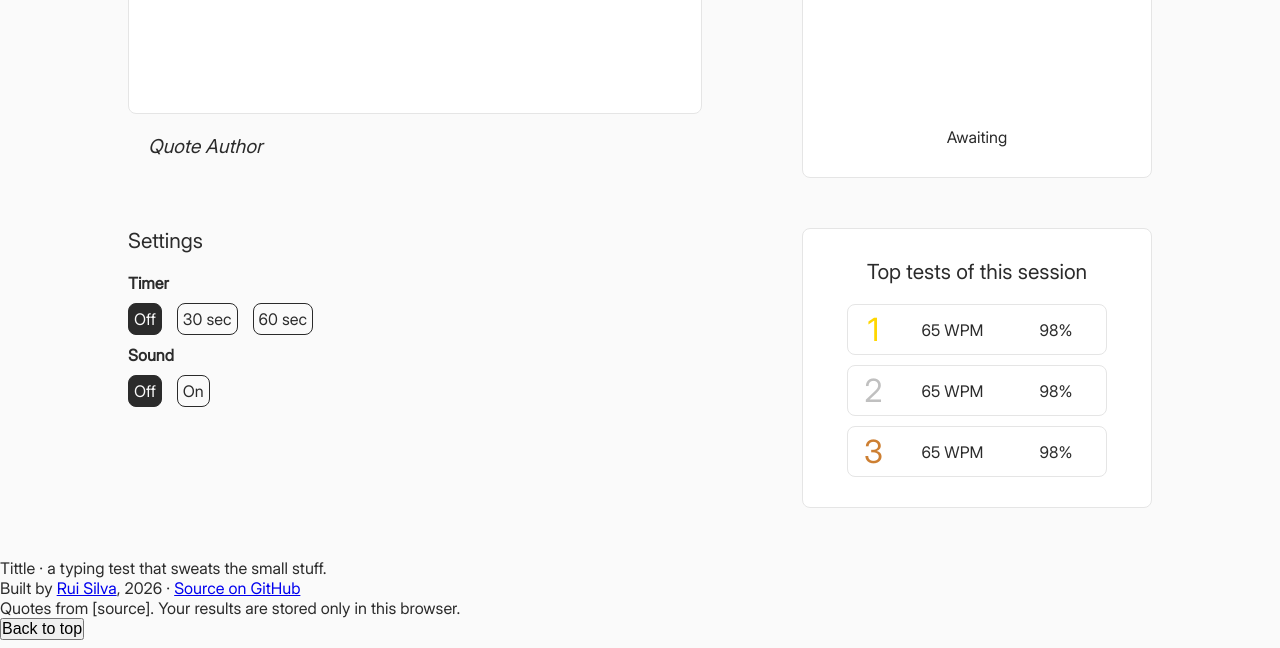
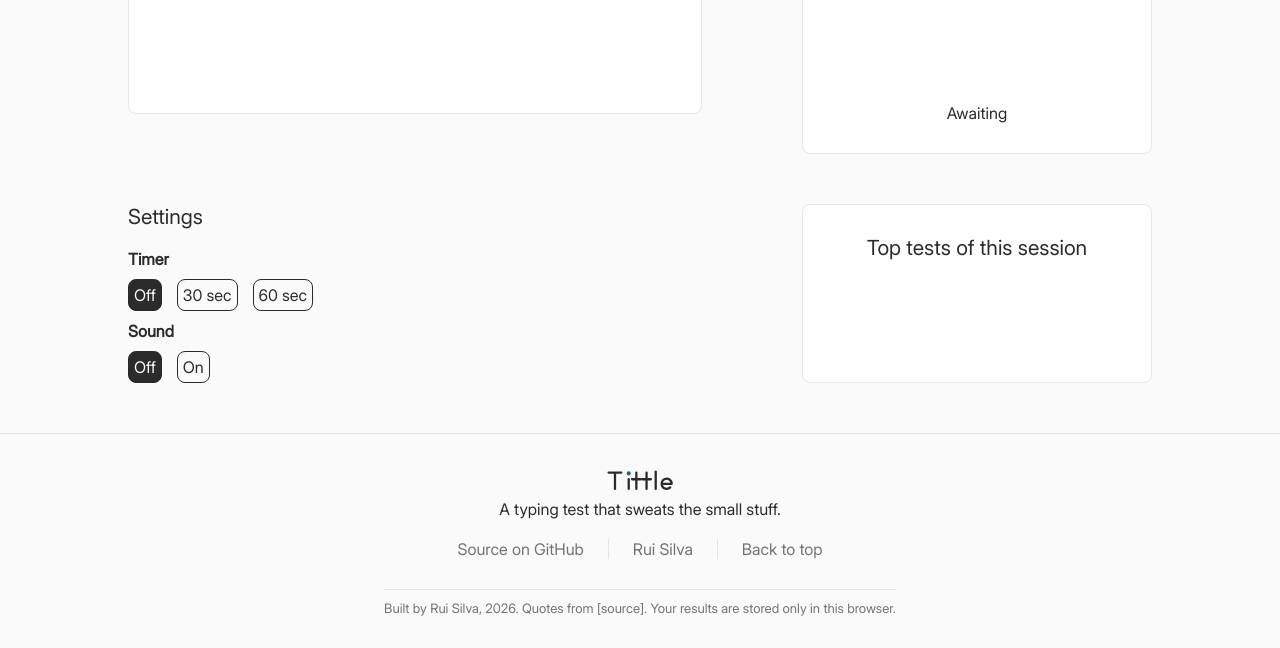
Before and after one commit to Rui-S13/Tittle-Typing-Test, a plain HTML site: page index.html in a window 1280 px wide. Shown: the part 400-1048 px from the top of the page. Drawn offline with Linux system fonts and the light colour scheme.

Commit message:
Style_FOOTER: Style the footer and add the websites' logo

```diff
--- a/index.html
+++ b/index.html
@@ -77,7 +77,7 @@
                 <div id="test_quote"></div>
                 <p id="test_guide">Press ENTER to begin the test</p>
             </div>
-            <p id="quote_author">Quote Author</p>
+            <p id="quote_author"></p>
             <textarea name="test_input" id="test_input" autocomplete="off" autocorrect="off" autocapitalize="off"
                 spellcheck="false" disabled></textarea>
         </section>
@@ -139,33 +139,36 @@
         <section id="session_top_3">
             <h2>Top tests of this session</h2>
             <ol id="session_top_3_list">
-                <li class="top_test">
-                    <span class="top_test_position" data-position="1">1</span>
-                    <span class="top_test_stat">65 WPM</span>
-                    <span class="top_test_stat">98%</span>
-                </li>
-                <li class="top_test">
-                    <span class="top_test_position" data-position="2">2</span>
-                    <span class="top_test_stat">65 WPM</span>
-                    <span class="top_test_stat">98%</span>
-                </li>
-                <li class="top_test">
-                    <span class="top_test_position" data-position="3">3</span>
-                    <span class="top_test_stat">65 WPM</span>
-                    <span class="top_test_stat">98%</span>
-                </li>
+
             </ol>
         </section>
     </main>
 
     <footer>
-        <p>Tittle · a typing test that sweats the small stuff.</p>
-        <p>
-            Built by <a href="https://github.com/Rui-S13">Rui Silva</a>, 2026 ·
+        <div id="footer_brand">
+            <svg id="footer_logo" viewBox="0 0 280 110" role="img" aria-hidden="true">
+                <g fill="none" stroke="currentColor" stroke-width="9" stroke-linecap="round" stroke-linejoin="round">
+                    <path d="M18 26H68M43 26V90" />
+                    <path d="M97 52V90" />
+                    <path d="M127 26V90M110 52H144" />
+                    <path d="M167 26V90M150 52H184" />
+                    <path d="M203 22V90" />
+                    <path d="M226 70H266A20 20 0 1 0 260.1 84.1" />
+                </g>
+                <circle cx="97" cy="29" r="8" fill="var(--accent, #2F5D8A)" />
+            </svg>
+            <p>A typing test that sweats the small stuff.</p>
+        </div>
+
+        <nav class="footer_links" aria-label="Footer">
             <a href="https://github.com/Rui-S13/tittle-typing-test">Source on GitHub</a>
+            <a href="https://github.com/Rui-S13">Rui Silva</a>
+            <button type="button" id="btn_back_to_top">Back to top</button>
+        </nav>
+
+        <p class="footer_small">
+            Built by Rui Silva, 2026. Quotes from [source]. Your results are stored only in this browser.
         </p>
-        <p>Quotes from [source]. Your results are stored only in this browser.</p>
-        <button type="button" id="btn_back_to_top">Back to top</button>
     </footer>
 </body>
 
--- a/style.css
+++ b/style.css
@@ -375,3 +375,78 @@ input[type="radio"]:checked+.btn_setting {
 [data-position="3"] {
     color: #CD7F32;
 }
+
+
+/* ==================================================
+   FOOTER
+   ================================================== */
+
+footer {
+    display: flex;
+    flex-direction: column;
+    align-items: center;
+    gap: 20px;
+
+    width: 100%;
+    padding: 32px 24px;
+
+    border-top: solid var(--broder_weight) var(--border_color);
+    background: var(--bg);
+
+    color: var(--muted_color);
+    font-size: 0.875rem;
+}
+
+#footer_brand {
+    display: flex;
+    flex-direction: column;
+    text-align: center;
+    gap: 5px;
+    color: var(--primary_color);
+}
+
+.footer_brand p {
+    margin: 0;
+    color: var(--muted_color);
+}
+
+#footer_logo {
+    height: 28px;
+    width: auto;
+}
+
+.footer_links {
+    display: flex;
+    flex-direction: row;
+    gap: 24px;
+}
+
+.footer_links a,
+.footer_links button {
+    color: var(--muted_color);
+    text-decoration: none;
+    background: none;
+    border: none;
+    padding: 0;
+    font: inherit;
+    cursor: pointer;
+}
+
+.footer_links a+a,
+.footer_links a+button {
+    border-left: solid var(--border_color) var(--broder_weight);
+    padding-left: 24px;
+}
+
+.footer_links a:hover,
+.footer_links button:hover {
+    color: var(--primary_color);
+}
+
+.footer_small {
+    margin-top: 10px;
+    padding-top: 10px;
+    border-top: solid var(--border_color) var(--broder_weight);
+
+    font-size: 0.8125rem;
+}
```
